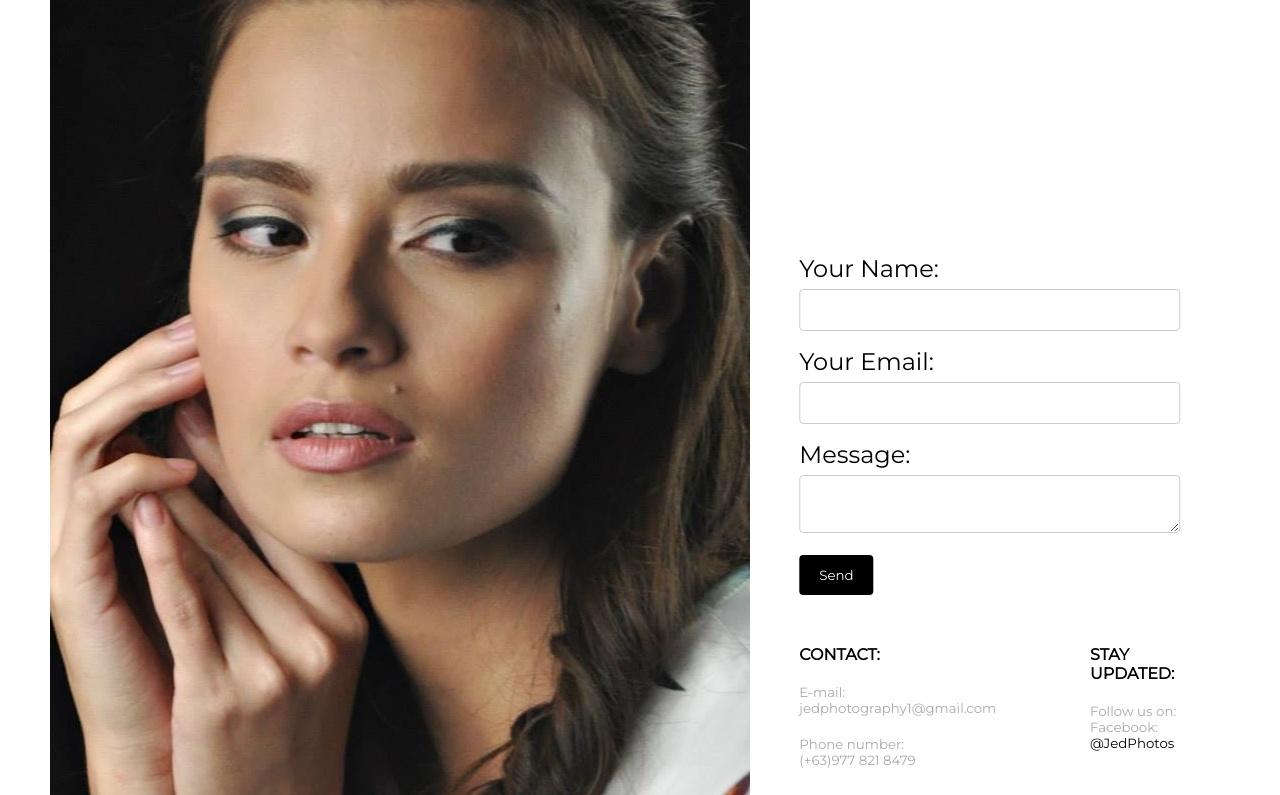
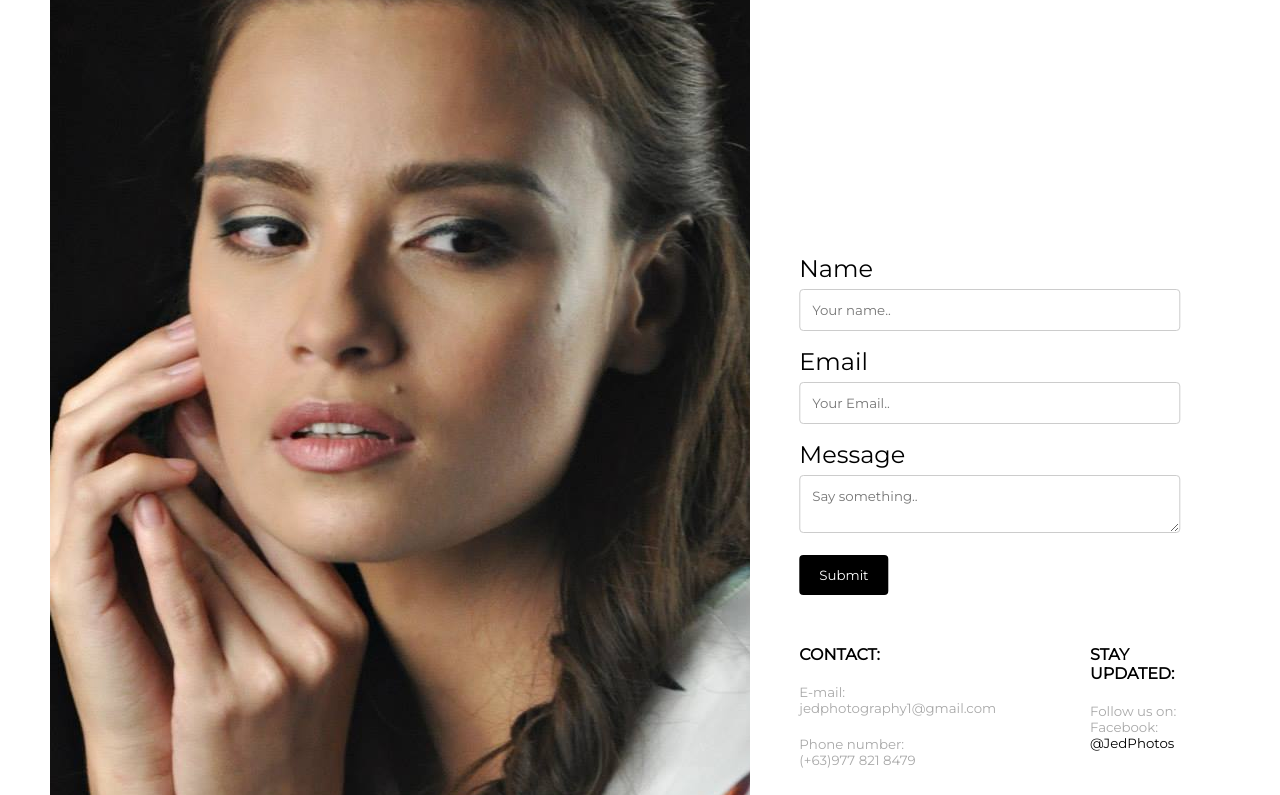
Before and after one commit to emmanuelbitang/jedphotography, a React (Create React App) app: page /contact in a window 1280 px wide. Shown: the part 417-1212 px from the top of the page. Built offline with nearby package versions, Linux system fonts and the light colour scheme; the HTML template or start-up script is replaced by a standard one.

Commit message:
testing form if it works.

```diff
--- a/public/index.html
+++ b/public/index.html
@@ -22,6 +22,11 @@
     <title>Jed Photography!</title>
   </head>
   <body>
+    <form name="contact" action="/" netlify netlify-honeypot="bot-field" hidden>
+      <input type="text" name="name"  />
+      <input name="email" type="email"  />
+      <textarea name="message" ></textarea>
+    </form>
     <noscript>Created with react by Emmanuel Bitang.</noscript>
     <div id="root"></div>
   </body>
--- a/src/components/Pages/Contact/index.js
+++ b/src/components/Pages/Contact/index.js
@@ -10,27 +10,6 @@
         <main>
           <div class="text-container">
             <form name="contact" method="POST" data-netlify="true">
-              <input type="hidden" name="form-name" value="contact" />
-              <p>
-                <label>
-                  Your Name: <input type="text" name="name" />
-                </label>
-              </p>
-              <p>
-                <label>
-                  Your Email: <input type="email" name="email" />
-                </label>
-              </p>
-              <p>
-                <label>
-                  Message: <textarea name="message"></textarea>
-                </label>
-              </p>
-              <p>
-                <button type="submit">Send</button>
-              </p>
-            </form>
-            {/* <form name="contact" method="POST" netlify>
               <input type="hidden" name="form-name" value="contact" />
               <label for="name">Name</label>
               <input
@@ -59,7 +38,7 @@
               ></textarea>
 
               <button type="submit">Submit</button>
-            </form> */}
+            </form>
             <div class="contact-info">
               <div class="info-email">
                 <b>CONTACT:</b>
```
